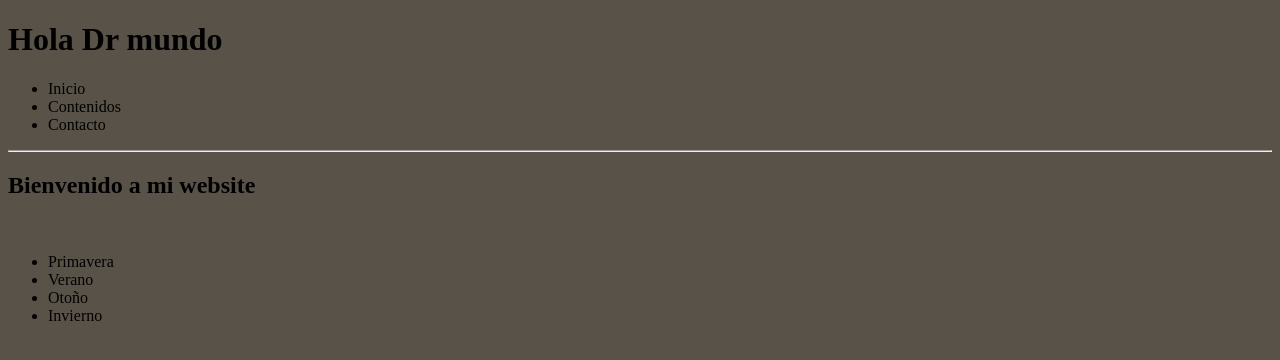
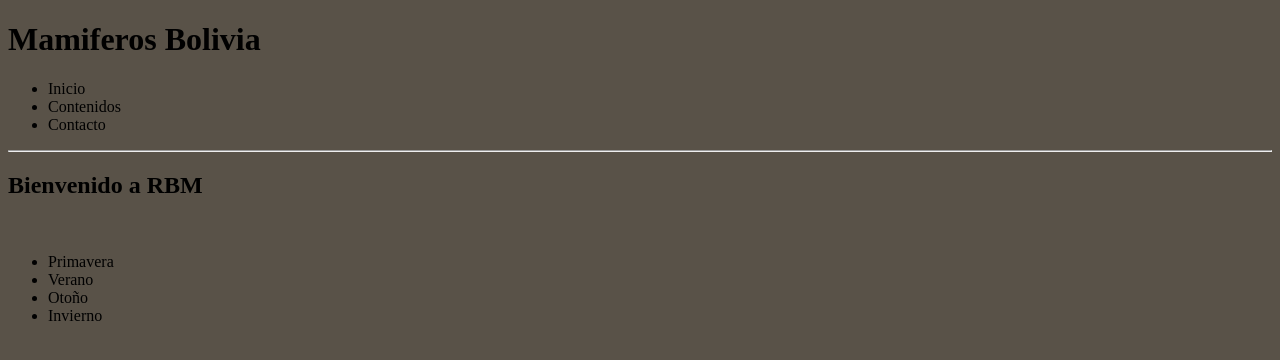
Before and after one commit to neorocky/partyrock, a plain HTML site: page index.html in a window 1280 px wide. Drawn offline with Linux system fonts and the light colour scheme.

Commit message:
se modifico el index

```diff
--- a/index.html
+++ b/index.html
@@ -9,7 +9,7 @@
 </head>
 
 <body>
-    <h1>Hola Dr mundo</h1>
+    <h1>Mamiferos Bolivia</h1>
     <ul>
         <li>Inicio</li>
         <li>Contenidos</li>
@@ -17,7 +17,7 @@
     </ul>
     <hr>
 
-    <h2>Bienvenido a mi website</h2>
+    <h2>Bienvenido a RBM</h2>
     <img src="" alt="">
     <p id="demo"></p>
 
```
